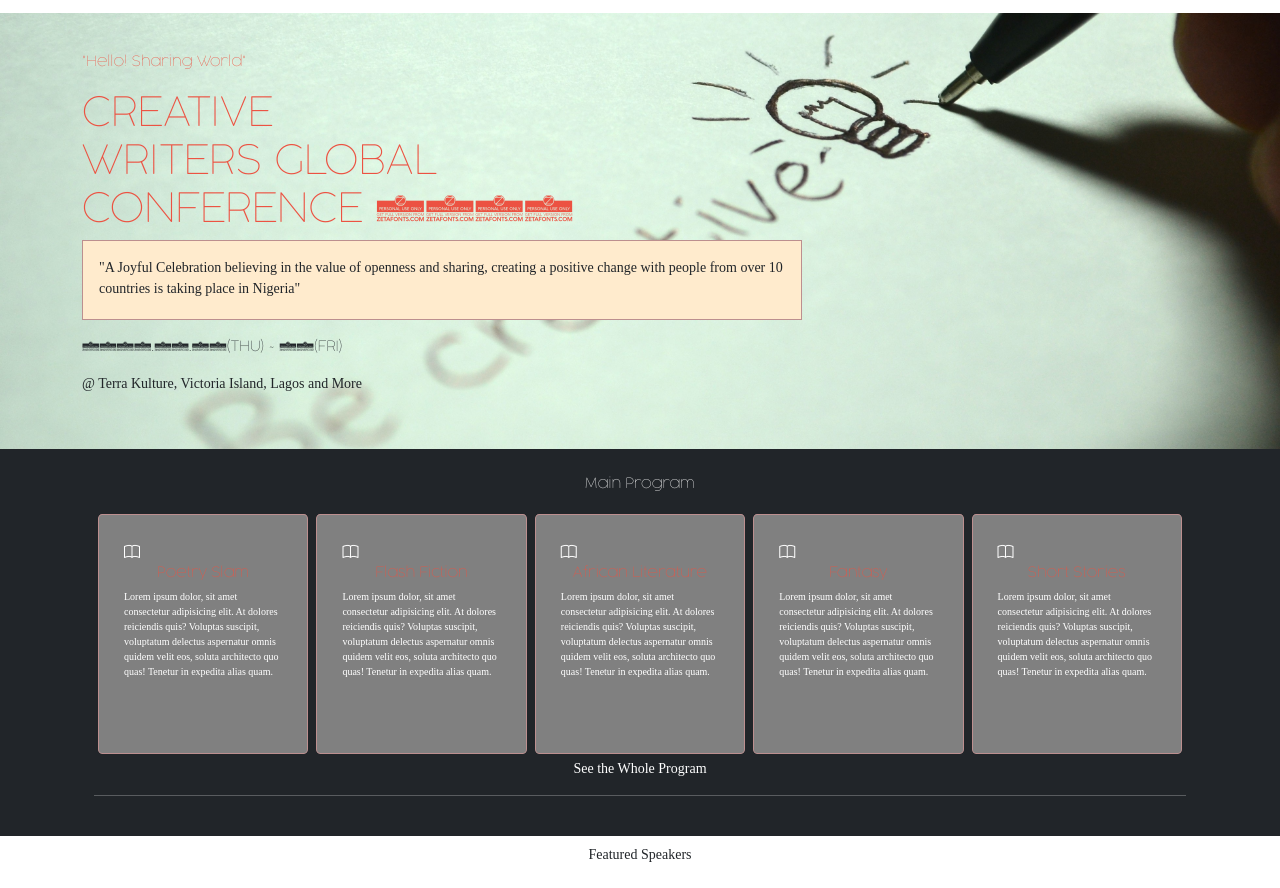
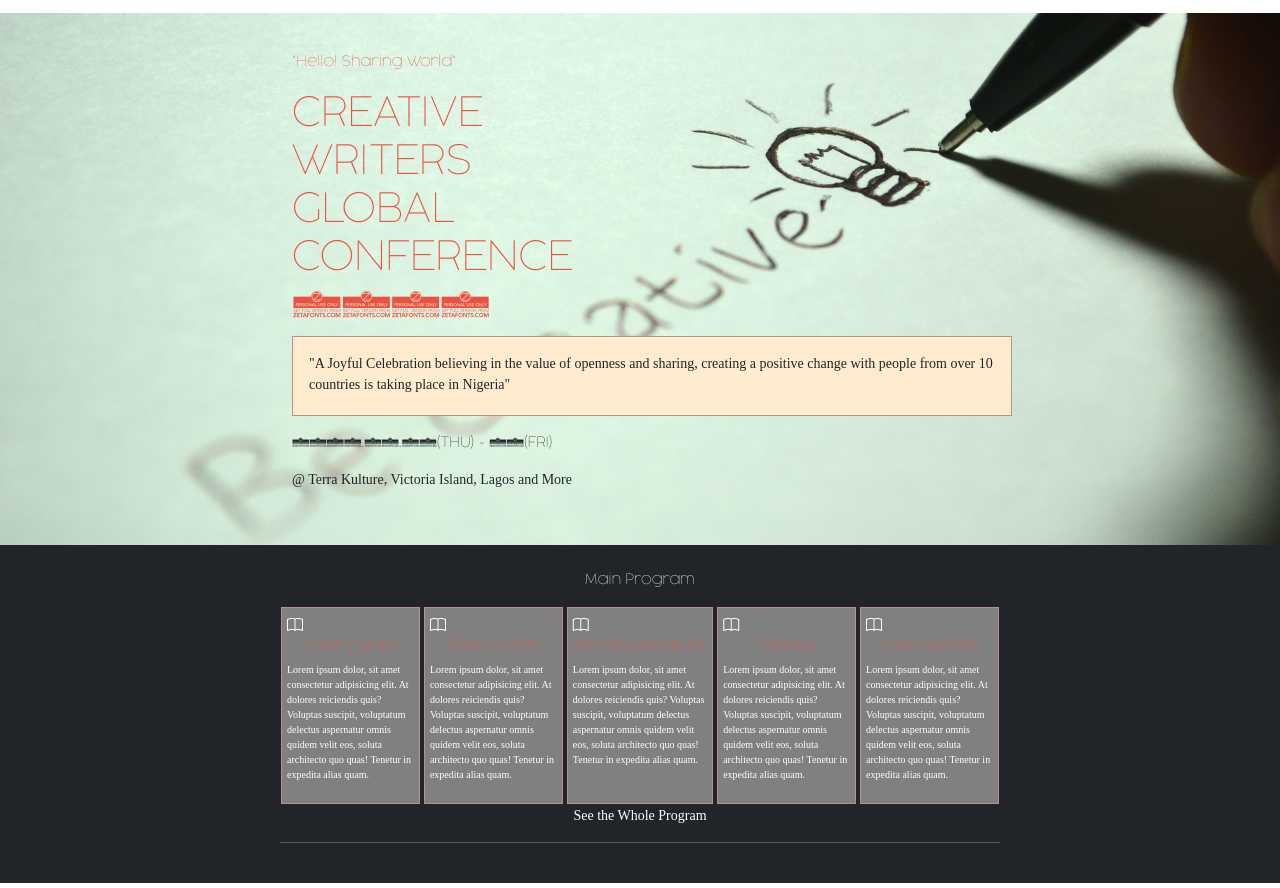
Before and after one commit to JulianaOsemeke/ConferencePage, a plain HTML site: page index.html in a window 1280 px wide. Shown: the part 129-1017 px from the top of the page. Drawn offline with nearby package versions, Linux system fonts and the light colour scheme; a web font is replaced by a local one.

Commit message:
fix programs section display

```diff
--- a/index.html
+++ b/index.html
@@ -5,13 +5,13 @@
   <meta charset="UTF-8">
   <meta http-equiv="X-UA-Compatible" content="IE=edge">
   <meta name="viewport" content="width=device-width, initial-scale=1.0">
-  <link rel="stylesheet" href="style.css">
   <title>Conference Page</title>
   <link href="https://cdn.jsdelivr.net/npm/bootstrap@5.0.0-beta2/dist/css/bootstrap.min.css" rel="stylesheet"
     integrity="sha384-BmbxuPwQa2lc/FVzBcNJ7UAyJxM6wuqIj61tLrc4wSX0szH/Ev+nYRRuWlolflfl" crossorigin="anonymous">
   <link rel="stylesheet" href="https://cdn.jsdelivr.net/npm/bootstrap-icons@1.4.0/font/bootstrap-icons.css">
   <link href="//db.onlinewebfonts.com/c/d14035f6b1afeabafbee4abb2ebf0fc6?family=COCOGOOSE" rel="stylesheet"
     type="text/css" />
+  <link rel="stylesheet" href="style.css">
 </head>
 
 <body>
@@ -95,10 +95,11 @@
 
   </section>
   <section class="program bg-dark">
-    <div class="container  p-4 mb-2 w-100 text-white progs ">
+    <div class="container py-4 px-4 px-md-0 mb-2 text-white progs ">
       <p class="text-white text-center programheading ">Main Program</p>
       <div class="mainprogram-div">
-        <div class="mainprogram m-1">
+        <div>
+          <div class="mainprogram">
             <a class="mx-auto" href="#"><i class="bi bi-book text-white text-center "></i></a>
             <h4 class="text-center">Poetry Slam</h4>
             <p class="text-white">Lorem ipsum dolor, sit amet consectetur adipisicing elit. At dolores reiciendis quis?
@@ -107,7 +108,9 @@
               quam.</p>
 
           </div>
-        <div class="mainprogram m-1">
+        </div>
+        <div>
+          <div class="mainprogram">
             <a class="mx-auto" href="#"><i class="bi bi-book text-white "></i></a>
             <h4 class="text-center">Flash Fiction</h4>
             <p class="text-white">Lorem ipsum dolor, sit amet consectetur adipisicing elit. At dolores reiciendis quis?
@@ -115,7 +118,9 @@
               voluptatum delectus aspernatur omnis quidem velit eos, soluta architecto quo quas! Tenetur in expedita alias
               quam.</p>
           </div>
-        <div class="mainprogram m-1">
+        </div>
+        <div>
+          <div class="mainprogram">
             <a class="mx-auto" href="#"><i class="bi bi-book text-white text-center"></i> </a>
             <h4 class="text-nowrap text-center">African Literature</h4>
             <p class="text-white">Lorem ipsum dolor, sit amet consectetur adipisicing elit. At dolores reiciendis quis?
@@ -123,7 +128,9 @@
               voluptatum delectus aspernatur omnis quidem velit eos, soluta architecto quo quas! Tenetur in expedita alias
               quam.</p>
           </div>
-        <div class="mainprogram m-1">
+        </div>
+        <div>
+          <div class="mainprogram">
             <a class="mx-auto" href="#"><i class="bi bi-book text-white text-center"></i></a>
             <h4 class="text-center">Fantasy</h4>
             <p class="text-white">Lorem ipsum dolor, sit amet consectetur adipisicing elit. At dolores reiciendis quis?
@@ -131,13 +138,16 @@
               voluptatum delectus aspernatur omnis quidem velit eos, soluta architecto quo quas! Tenetur in expedita alias
               quam.</p>
           </div>
-        <div class="mainprogram m-1">
+        </div>
+        <div>
+          <div class="mainprogram">
             <a class="mx-auto" href="#"><i class="bi bi-book text-white text-center "></i></a>
             <h4 class="text-center">Short Stories</h4>
             <p class="text-white">Lorem ipsum dolor, sit amet consectetur adipisicing elit. At dolores reiciendis quis?
               Voluptas suscipit,
               voluptatum delectus aspernatur omnis quidem velit eos, soluta architecto quo quas! Tenetur in expedita alias
               quam.</p>
+          </div>
         </div>
       </div>
       <div>
--- a/style.css
+++ b/style.css
@@ -17,6 +17,21 @@
   background-color: #d3d3d3;
 }
 
+.mainprogram-div {
+  display: grid;
+  grid-template-columns: repeat(1, 1fr);
+  gap: 2px;
+  row-gap: 15px;
+}
+
+.mainprogram-div > div {
+  padding: 1px;
+}
+
+.mainprogram {
+  height: 100%;
+}
+
 /* MOBILE DEVICES */
 @media only screen and (max-width: 768px) {
   body {
@@ -32,11 +47,6 @@
   .programheading {
     border-bottom: 1px solid #ec5242;
     font-family: cocogoose, serif;
-  }
-
-  .mainprogram-div {
-    display: flex;
-    flex-direction: column;
   }
 
   .mission {
@@ -73,7 +83,7 @@
     border: 1px solid rosybrown;
     display: flex;
     justify-content: space-between;
-    height: 40%;
+    height: 100%;
     margin: 5px;
     padding: 10px;
   }
@@ -215,9 +225,13 @@
 }
 
 /* TABLET DEVICES */
-@media only screen and (min-width: 769px) {
+@media only screen and (min-width: 768px) {
   body {
     overflow-x: hidden;
+  }
+
+  .container {
+    max-width: 720px;
   }
 
   .open h1,
@@ -238,17 +252,14 @@
   }
 
   .mainprogram-div {
-    display: flex;
-    flex-direction: row;
-    flex-wrap: wrap;
-    justify-content: center;
+    grid-template-columns: repeat(5, 1fr);
   }
 
   .mainprogram {
     background-color: grey;
     border: 1px solid rosybrown;
-    width: 150px;
     margin: 0 auto;
+    padding: 5px;
   }
 
   .middlecontent {
@@ -374,6 +385,12 @@
   }
 }
 
+@media (min-width: 992px) {
+  .container {
+    max-width: 720px;
+  }
+}
+
 /* LAPTOP SCREENS */
 @media screen and (min-width: 1024px) {
   body {
@@ -419,28 +436,6 @@
 
   .program {
     width: 100%;
-  }
-
-  .mainprogram-div {
-    display: flex;
-    flex-direction: row;
-    flex-wrap: nowrap;
-  }
-
-  .mainprogram {
-    background-color: grey;
-    border: 1px solid rosybrown;
-    border-radius: 2%;
-    width: 50rem;
-    height: 15rem;
-    margin: 1rem auto;
-    padding: 25px;
-  }
-
-  .mainprogram h4 {
-    color: #ec5242;
-    font-family: cocogoose, serif;
-    font-size: 14px;
   }
 
   .middlecontent {
@@ -542,3 +537,9 @@
     font-size: 10px;
   }
 }
+
+@media (min-width: 1200px) {
+  .container {
+    max-width: 720px;
+  }
+}
```
Lines whose indentation alone changed are shown as unchanged.
